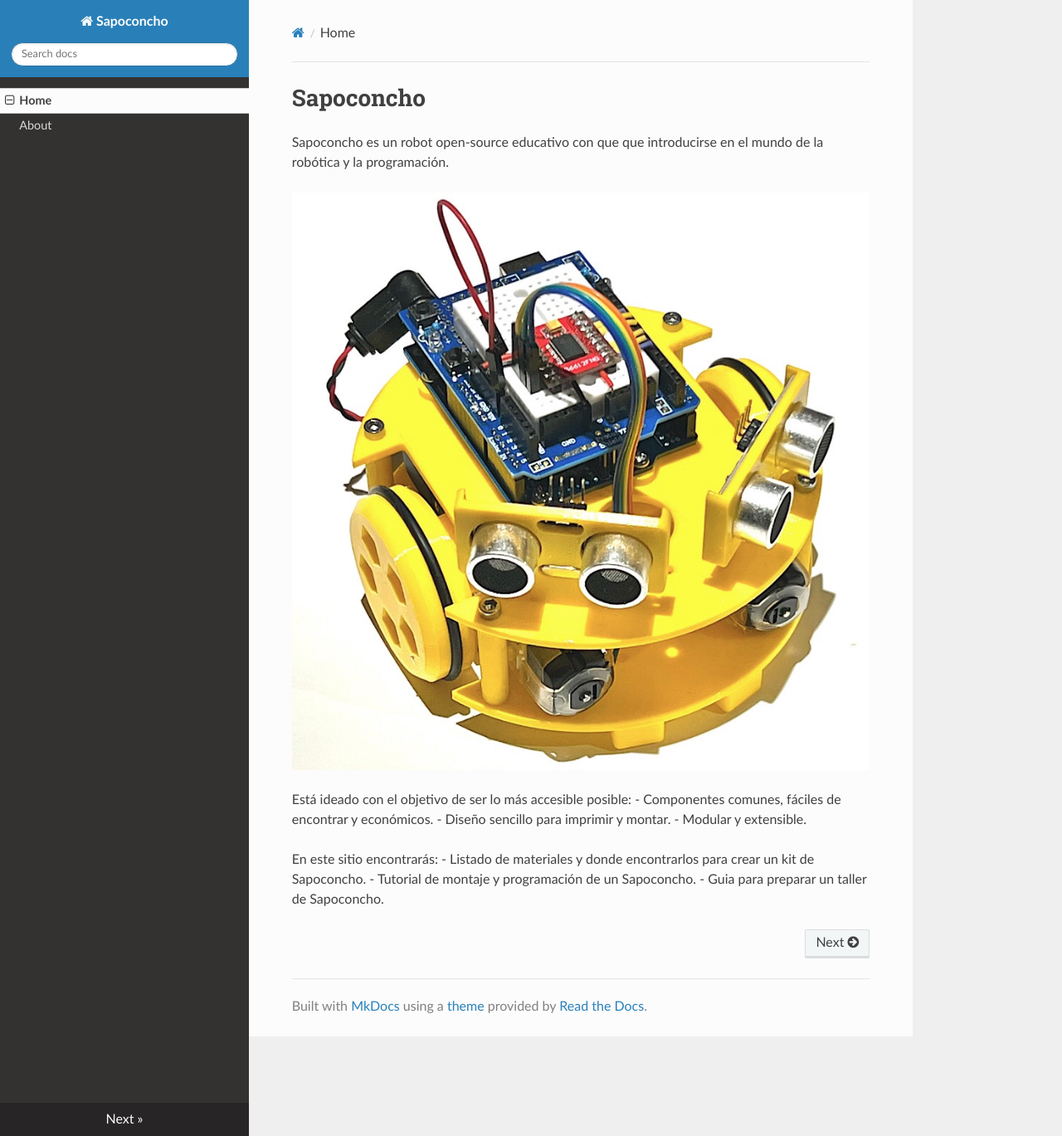
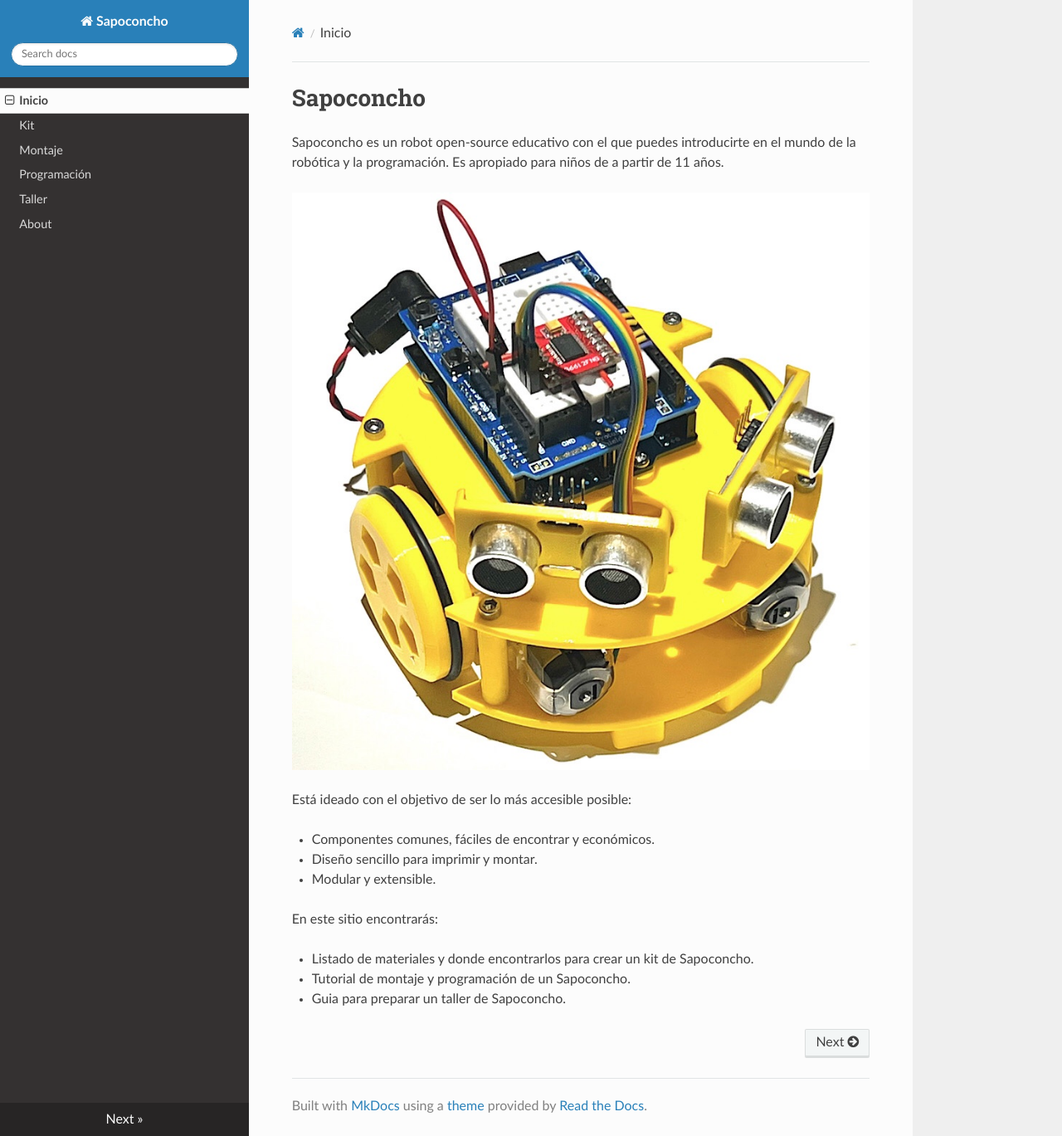
Before and after one commit to brico-labs/sapoconcho, an MkDocs documentation site: the page built from docs/index.md, in a window 1280 px wide and 1369 px high. Shown: the whole window at 83% size. Built offline with MkDocs 1.6.1, drawn with Linux system fonts in a browser that asks for light colours; nearby versions of some CDN libraries.

Commit message:
start tutorial

```diff
--- a/docs/index.md
+++ b/docs/index.md
@@ -1,15 +1,17 @@
 # Sapoconcho
 
-Sapoconcho es un robot open-source educativo con que que introducirse en el mundo de la robótica y la programación.
+Sapoconcho es un robot open-source educativo con el que puedes introducirte en el mundo de la robótica y la programación. Es apropiado para niños de a partir de 11 años.
 
 ![Sapoconcho](assets/main.jpeg)
 
 Está ideado con el objetivo de ser lo más accesible posible:
+
 - Componentes comunes, fáciles de encontrar y económicos.
 - Diseño sencillo para imprimir y montar.
 - Modular y extensible.
 
 En este sitio encontrarás:
+
 - Listado de materiales y donde encontrarlos para crear un kit de Sapoconcho.
 - Tutorial de montaje y programación de un Sapoconcho.
 - Guia para preparar un taller de Sapoconcho.
--- a/mkdocs.yml
+++ b/mkdocs.yml
@@ -3,5 +3,9 @@ site_url: https://sapoconcho.bricolabs.cc/
 theme:
     name: readthedocs
 nav:
-    - Home: index.md
+    - Inicio: index.md
+    - Kit: kit.md
+    - Montaje: montaje.md
+    - Programación: programacion.md
+    - Taller: taller.md
     - About: about.md
```
Also changed, not shown: docs/kit.md (added, +38 -0 lines), docs/montaje.md (added, +36 -0 lines), docs/programacion.md (added, +3 -0 lines), docs/assets/bola.jpg (added), docs/assets/chasis_base.jpg (added), docs/assets/montaje_4.jpg (added), docs/assets/montaje_5.jpg (added), docs/assets/motores.jpg (added), docs/assets/pilares.jpg (added), docs/assets/prusa_sapoconcho.jpg (added).
